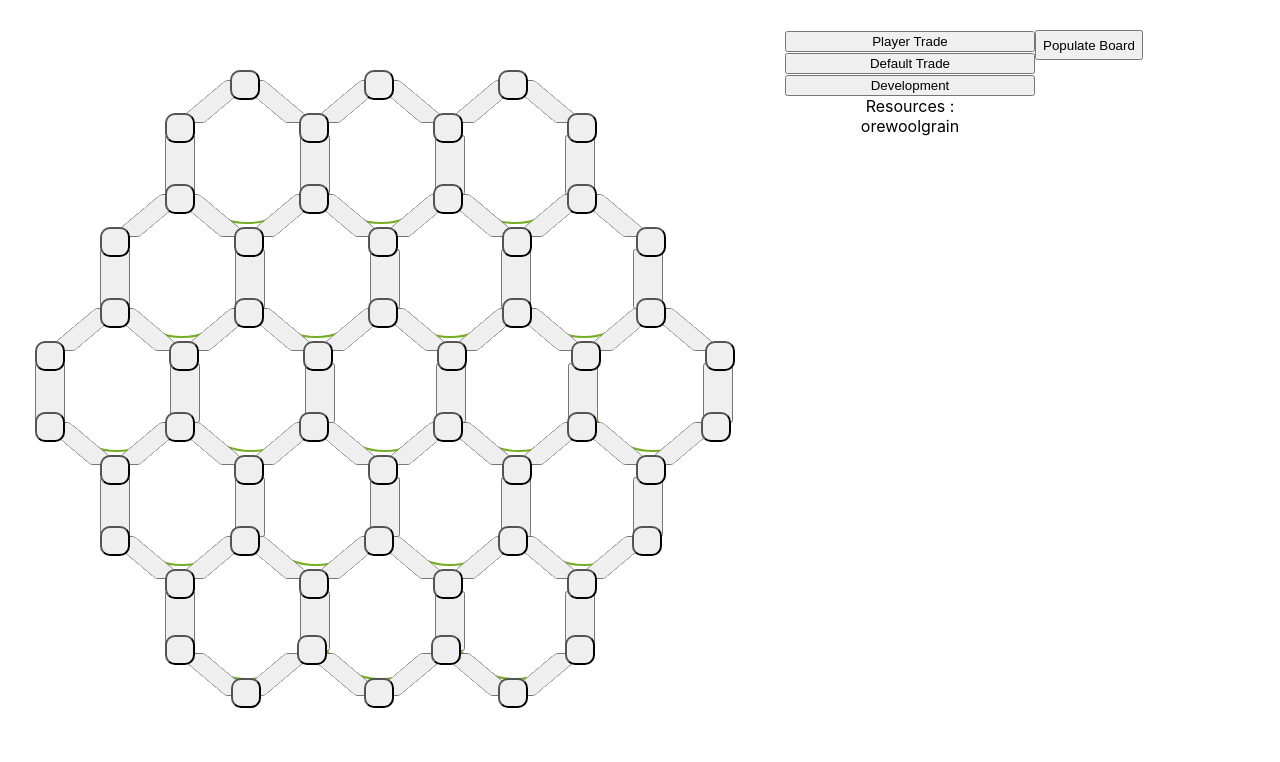
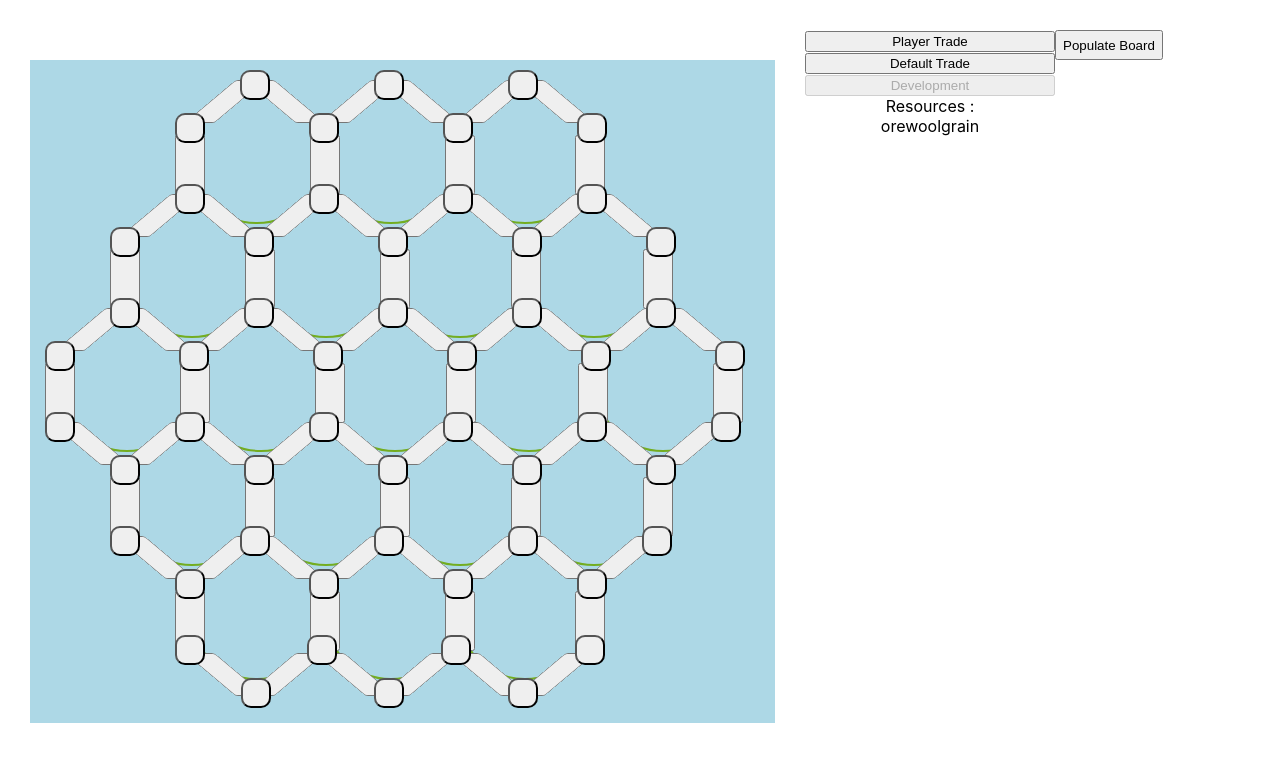
Before and after one commit to woqs/react_catan, a React (Create React App) app: page / in a window 1280 px wide. Shown: the top 762 px of the page. Built offline with nearby package versions, Linux system fonts and the light colour scheme.

Commit message:
feat: add more resource management on the actions

```diff
--- a/src/App.css
+++ b/src/App.css
@@ -39,7 +39,9 @@
 
 .Board {
   display: block;
-  margin: 50px;
+  margin: 30px;
+  padding: 20px 30px 70px;
+  background-color: lightblue;
 }
 
 .CellLine {
--- a/src/atom/Action.tsx
+++ b/src/atom/Action.tsx
@@ -1,11 +1,11 @@
 import React from "react"
 import { Resource } from "../domain/Resource";
 
-function Action(prop: {title: string, resources: Array<Resource>, onClick: CallableFunction}): JSX.Element {
-    const { title, resources, onClick } = prop
+function Action(prop: {title: string, resources: Array<Resource>, onClick: CallableFunction, disabled?: boolean}): JSX.Element {
+    const { title, resources, onClick, disabled } = prop
     return (
         <div>
-            <div><button style={{width:'100%'}} type="button" onClick={() => onClick()}>{title}</button></div>
+            <button disabled={disabled} style={{width:'100%'}} type="button" onClick={() => onClick()}>{title}</button>
             { resources.length > 0 && <div>Resources : <br/>{resources.map((resource) => { return resource })}</div> }
         </div>
     );
--- a/src/domain/Player.ts
+++ b/src/domain/Player.ts
@@ -1,10 +1,13 @@
+import { Development } from "./Development"
+import { Resource } from "./Resource"
+
 export const PLAYER_RED = "player_red"
 export const PLAYER_BLUE = "player_blue"
 export const PLAYER_YELLOW = "player_yellow"
 
 export interface Player {
     color: string
-    cards?: Array<string>
+    cards?: Array<Resource|Development>
     availableRoads: number
     availableSettlements: number
     availableCities: number
@@ -25,3 +28,14 @@ function generatePlayers(numberOfPlayers: number): Array<Player> {
     return players
 }
 export default generatePlayers
+
+export function removeCardsFromPlayer(player:Player, cards: Array<Resource|Development>): Player {
+    const cardsToRemove = [...cards]
+    cardsToRemove.forEach((element) => {
+        if(player.cards) {
+            player.cards.splice(player.cards.indexOf(element),1)
+        }
+    })
+    console.log(player)
+    return player
+}
--- a/src/domain/Resource.ts
+++ b/src/domain/Resource.ts
@@ -1,3 +1,5 @@
+import { Player } from "./Player"
+
 export const WOOL = "wool"
 export const LUMBER = "lumber"
 export const ORE = "ore"
@@ -12,3 +14,33 @@ export type Resource =
   | typeof BRICK
   | typeof GRAIN
   | typeof NONE;
+
+export const NEEDED_RESOURCES_DEVELOPMENT: Array<Resource> = [ORE, WOOL, GRAIN]
+export const NEEDED_RESOURCES_CITY: Array<Resource> = [ORE, ORE, ORE, GRAIN, GRAIN]
+export const NEEDED_RESOURCES_SETTLEMENT: Array<Resource> = [BRICK, LUMBER, WOOL, GRAIN]
+export const NEEDED_RESOURCES_ROAD: Array<Resource> = [BRICK, LUMBER]
+
+export type NeededResources =
+  | typeof NEEDED_RESOURCES_CITY
+  | typeof NEEDED_RESOURCES_DEVELOPMENT
+  | typeof NEEDED_RESOURCES_ROAD
+  | typeof NEEDED_RESOURCES_SETTLEMENT;
+
+function hasPlayerEnoughResourcesFor(player: Player, resources: NeededResources): boolean {
+  if (player.cards) {
+    const resourcesToTest = [...resources]
+    const playerCards = [...player.cards]
+    const filtered = resourcesToTest.map((element) => {
+      const index = playerCards.indexOf(element)
+      if (index > -1) {
+        const found = playerCards[index]
+        playerCards.splice(playerCards.indexOf(element), 1)
+        return found
+      }
+      return undefined
+    })
+    return JSON.stringify(filtered) === JSON.stringify(resourcesToTest)
+  }
+  return false
+}
+export default hasPlayerEnoughResourcesFor
--- a/src/molecule/AvailableActions.tsx
+++ b/src/molecule/AvailableActions.tsx
@@ -1,40 +1,65 @@
-import React, { Dispatch, SetStateAction } from "react"
+import React, { Dispatch, SetStateAction, useState } from "react"
 import Action from "../atom/Action";
 import { ClickableItem, isInstanceOfVillage, VillageStatus } from "../domain/ClickableItem";
-import { Player } from "../domain/Player";
-import { BRICK, GRAIN, LUMBER, ORE, WOOL } from "../domain/Resource";
+import { Player, removeCardsFromPlayer } from "../domain/Player";
+import hasPlayerEnoughResourcesFor, { NEEDED_RESOURCES_CITY, NEEDED_RESOURCES_DEVELOPMENT, NEEDED_RESOURCES_ROAD, NEEDED_RESOURCES_SETTLEMENT } from "../domain/Resource";
 
 function AvailableActions(prop:{
     selectedState: [ClickableItem|undefined, Dispatch<SetStateAction<ClickableItem|undefined>>],
-    player: Player
+    playerState: [Player, Dispatch<SetStateAction<Player>>]
 }): JSX.Element {
-    const { selectedState, player } = prop
+    const { selectedState, playerState } = prop
     const [ selectedItem, setSelectedItem ] = selectedState
+    let [ player, setPlayer ] = playerState
+
+    const [isDisabledDevelopmentPurchase, setIsDisabledDevPurchase] = useState<boolean>(!hasPlayerEnoughResourcesFor(player, NEEDED_RESOURCES_DEVELOPMENT))
+    const [isDisabledCityPurchase, setIsDisabledCityPurchase] = useState<boolean>(!hasPlayerEnoughResourcesFor(player, NEEDED_RESOURCES_CITY))
+    const [isDisabledSettlementPurchase, setIsDisabledSettlePurchase] = useState<boolean>(!hasPlayerEnoughResourcesFor(player, NEEDED_RESOURCES_SETTLEMENT))
+    const [isDisabledRoadPurchase, setIsDisabledRoadPurchase] = useState<boolean>(!hasPlayerEnoughResourcesFor(player, NEEDED_RESOURCES_ROAD))
     return(
         <div style={{width:'250px',height:'400px'}}>
             <div>
                 <Action title="Player Trade" resources={[]} onClick={() => {}} />
                 <Action title="Default Trade" resources={[]} onClick={() => {}} />
-                <Action title="Development" resources={[ORE, WOOL, GRAIN]} onClick={() => {}} />
+                <Action title="Development" resources={NEEDED_RESOURCES_DEVELOPMENT} disabled={isDisabledDevelopmentPurchase} onClick={() => {
+                    player = removeCardsFromPlayer(player, NEEDED_RESOURCES_DEVELOPMENT)
+                    setIsDisabledDevPurchase(!hasPlayerEnoughResourcesFor(player, NEEDED_RESOURCES_DEVELOPMENT))
+                    setPlayer(player)
+                }} />
             </div>
             {selectedItem &&
             <>
                 {selectedItem.owner &&
                 <div>
                     {isInstanceOfVillage(selectedItem) && selectedItem.owner === player.color && (selectedItem as VillageStatus).level < 2 &&
-                        <Action title="Build City" resources={[ORE, ORE, ORE, GRAIN, GRAIN]} onClick={() => {}} />
+                        <Action title="Build City" resources={NEEDED_RESOURCES_CITY} disabled={isDisabledCityPurchase} onClick={() => {
+                            player = removeCardsFromPlayer(player, NEEDED_RESOURCES_CITY)
+                            setIsDisabledCityPurchase(!hasPlayerEnoughResourcesFor(player, NEEDED_RESOURCES_CITY))
+                            setPlayer(player)
+                        }} />
                     }
                     {!isInstanceOfVillage(selectedItem) && selectedItem.owner}
                 </div>
                 }
                 {!selectedItem.owner &&
                 <div>
-                    {isInstanceOfVillage(selectedItem) && <Action title="Build Settlement" resources={[BRICK, LUMBER, WOOL, GRAIN]} onClick={() => {
+                    {isInstanceOfVillage(selectedItem) &&
+                    <Action title="Build Settlement" resources={NEEDED_RESOURCES_SETTLEMENT} disabled={isDisabledSettlementPurchase} onClick={() => {
                         const item = {...selectedItem}
                         item.owner=player.color
                         setSelectedItem(item)
-                    }} />}
-                    {!isInstanceOfVillage(selectedItem) && <Action title="Build Road" resources={[BRICK, LUMBER]} onClick={() => {}} />}
+                        player = removeCardsFromPlayer(player, NEEDED_RESOURCES_SETTLEMENT)
+                        setIsDisabledSettlePurchase(!hasPlayerEnoughResourcesFor(player, NEEDED_RESOURCES_SETTLEMENT))
+                        setPlayer(player)
+                    }} />
+                    }
+                    {!isInstanceOfVillage(selectedItem) &&
+                    <Action title="Build Road" resources={NEEDED_RESOURCES_ROAD} disabled={isDisabledRoadPurchase} onClick={() => {
+                        player = removeCardsFromPlayer(player, NEEDED_RESOURCES_ROAD)
+                        setIsDisabledRoadPurchase(!hasPlayerEnoughResourcesFor(player, NEEDED_RESOURCES_ROAD))
+                        setPlayer(player)
+                    }} />
+                    }
                 </div>
                 }
             </>
--- a/src/organism/BoardGame.tsx
+++ b/src/organism/BoardGame.tsx
@@ -28,7 +28,7 @@ function BoardGame(): JSX.Element
                 roadStatusState={[roadStatuses, setRoadStatuses]}
                 selectedItemSetter={setSelectedItem}
             />
-            <AvailableActions selectedState={[selectedItem, setSelectedItem]} player={currentPlayer} />
+            <AvailableActions selectedState={[selectedItem, setSelectedItem]} playerState={[currentPlayer, setCurrentPlayer]} />
             <button
                 style={{height:'30px'}}
                 onClick={() => {
```
